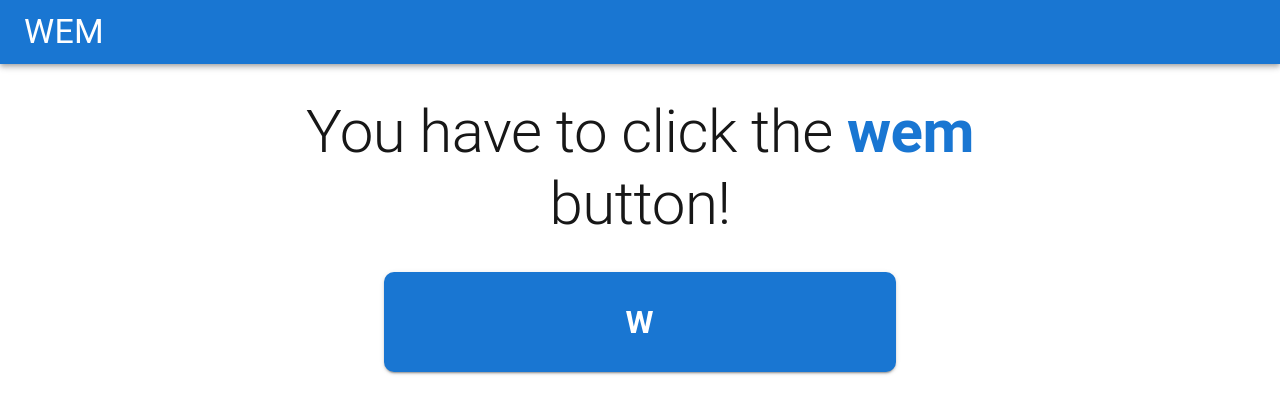
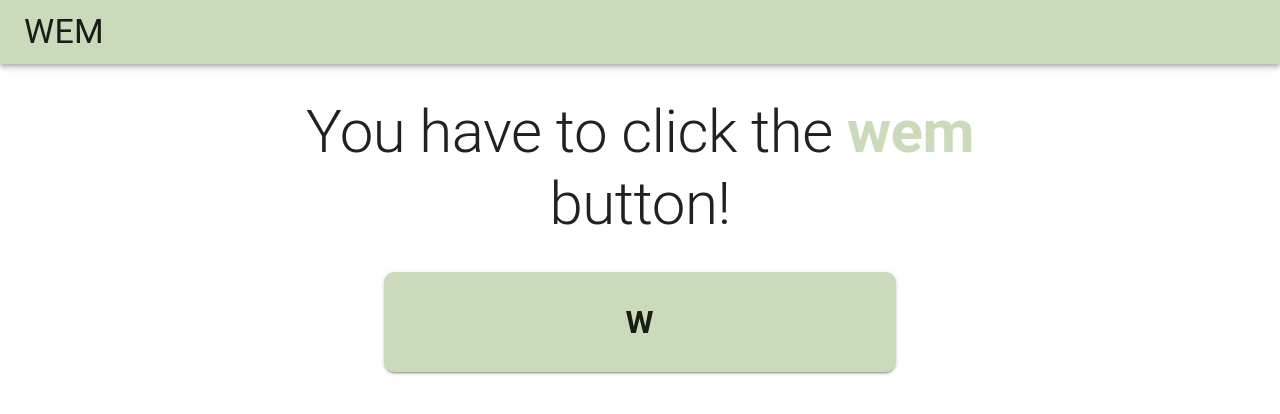
Before and after one commit to DTomusk/wem, a Next.js app in the folder wem/: page / in a window 1280 px wide. Shown: the top 414 px of the page. Built offline with nearby package versions, Linux system fonts and the light colour scheme.

Commit message:
Add ThemeRegistry to read theme cookie and set theme accordingly

```diff
--- a/wem/package.json
+++ b/wem/package.json
@@ -12,6 +12,7 @@
     "@emotion/react": "^11.14.0",
     "@emotion/styled": "^11.14.1",
     "@mui/material": "^7.3.1",
+    "js-cookie": "^3.0.5",
     "next": "15.4.6",
     "react": "19.1.0",
     "react-dom": "19.1.0"
@@ -19,6 +20,7 @@
   "devDependencies": {
     "@eslint/eslintrc": "^3",
     "@tailwindcss/postcss": "^4",
+    "@types/js-cookie": "^3.0.6",
     "@types/node": "^20",
     "@types/react": "^19",
     "@types/react-dom": "^19",
--- a/wem/src/app/layout.tsx
+++ b/wem/src/app/layout.tsx
@@ -3,6 +3,7 @@ import { Geist, Geist_Mono } from "next/font/google";
 import "./globals.css";
 import { Container } from "@mui/material";
 import Nav from "../components/nav";
+import ThemeRegistry from "../components/ThemeRegistry";
 
 const geistSans = Geist({
   variable: "--font-geist-sans",
@@ -29,6 +30,7 @@ export default function RootLayout({
       <body
         className={`${geistSans.variable} ${geistMono.variable} antialiased`}
       >
+        <ThemeRegistry defaultMode="light">
           <Nav />
           <Container maxWidth="md" sx={{
             display: "flex",
@@ -38,6 +40,7 @@ export default function RootLayout({
           }}>
             {children}
           </Container>
+        </ThemeRegistry>
       </body>
     </html>
   );
--- /dev/null
+++ b/wem/src/components/ThemeRegistry.tsx
@@ -0,0 +1,59 @@
+"use client";
+import { createContext, useContext, useEffect, useState } from "react";
+import Cookies from "js-cookie";
+import { darkTheme, lightTheme } from "../theme";
+import { ThemeProvider } from "@mui/material/styles";
+import CssBaseline from "@mui/material/CssBaseline";
+
+// These are the possible themes, we could add more here
+type ThemeMode = "light" | "dark";
+
+interface ThemeContextType {
+    mode: ThemeMode;
+    toggleTheme: () => void;
+}
+
+const ThemeModeContext = createContext<ThemeContextType>({
+    mode: 'light',
+    toggleTheme: () => {},
+});
+
+export function useThemeMode() {
+    return useContext(ThemeModeContext);
+}
+
+export default function ThemeRegistry({
+    children,
+    defaultMode = 'light',
+}: {
+    children: React.ReactNode;
+    defaultMode?: ThemeMode
+}) {
+    const [mode, setMode] = useState<ThemeMode>(defaultMode);
+
+    // If there is a theme cookie, use that as the theme, otherwise we fall back to the default
+    useEffect(() => {
+        const savedMode = Cookies.get('theme') as ThemeMode | undefined;
+        if (savedMode) setMode(savedMode);
+    }, []);
+
+    // This is just a toggle function, if we wanted more themes, we'd have to change how this works
+    const toggleTheme = () => {
+        setMode((prevMode) => {
+            const newMode = prevMode === 'light' ? 'dark' : 'light';
+            Cookies.set('theme', newMode);
+            return newMode;
+        });
+    };
+
+    return (
+        <ThemeModeContext.Provider value={{ mode, toggleTheme }}>
+            {/* The theme provider is responsible for how MUI components are styled */}
+            <ThemeProvider theme={mode === 'light' ? lightTheme : darkTheme}>
+                {/* CssBaseline is a MUI component that resets the CSS, this gets rid of stuff like background colours */}
+                <CssBaseline />
+                {children}
+            </ThemeProvider>
+        </ThemeModeContext.Provider>
+    );
+}
--- /dev/null
+++ b/wem/src/theme.ts
@@ -0,0 +1,18 @@
+import { createTheme } from "@mui/material";
+
+// This is where we define our themes, each has a mode and a palette
+// We can then reference colours from the palette in our components
+// And MUI will style the components based on the colours in the theme palette
+export const lightTheme = createTheme({
+    palette: {
+        mode: "light",
+        primary: { main: "#ccdabc", },
+    },
+});
+
+export const darkTheme = createTheme({
+    palette: {
+        mode: "dark",
+        primary: { main: "#90caf9", },
+    },
+});
```
Also changed, not shown: 1 other file (tests, documents, lock files or other folders). Lines whose indentation alone changed are shown as unchanged.
